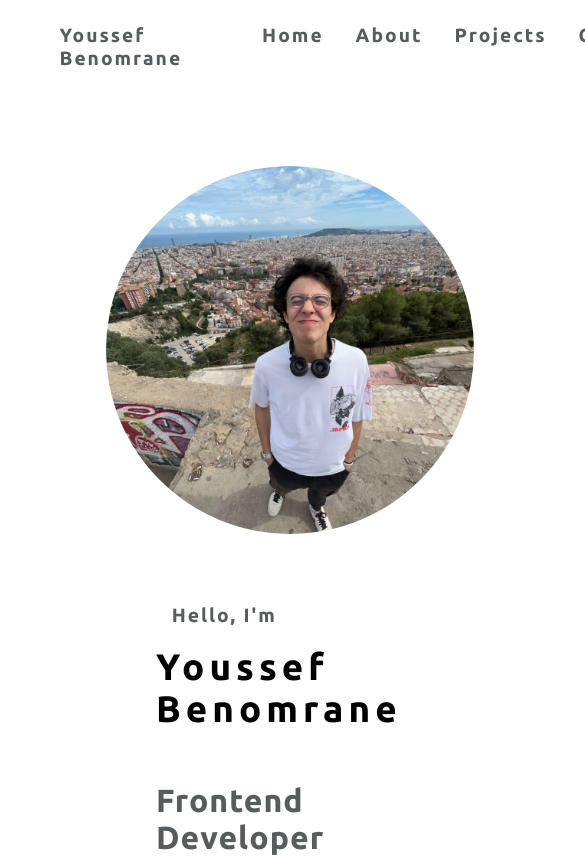
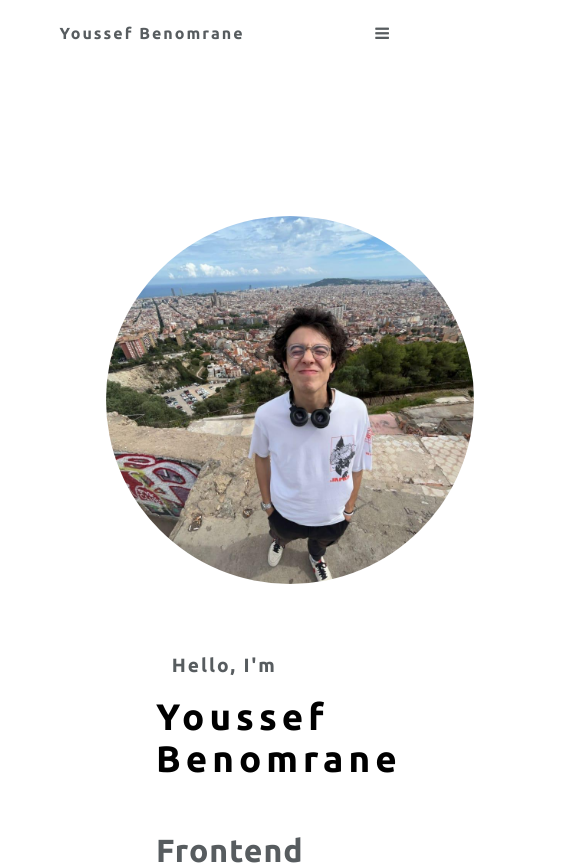
Before and after one commit to Youuusseff/Portfolio, a React (Create React App) app in the folder portfolio/: page / in a window 390 px wide. Shown: the top 865 px of the page, 585 px wide, since content can reach past the window. Built offline with nearby package versions, Linux system fonts and the light colour scheme.

Commit message:
dropdown menu

```diff
--- a/portfolio/src/App.css
+++ b/portfolio/src/App.css
@@ -2,21 +2,32 @@
 .App{
   font-family: 'Ubuntu', sans-serif;
   letter-spacing: 2px;
+  width: 100%;
+  margin: 0;
 }
 
 .main-nav{
+  width: 85%;
   margin-top: 1.5rem;
   margin-left: 5%;
   margin-right: 10%;
   font-weight: 700;
   color: rgb(87, 92, 95);
-  font-size: 1.2rem;
+  font-size: 1.2=rem;
   list-style-type: none;
   display: flex;
   flex-direction: row;
   justify-content: space-between;
   flex-wrap: nowrap;
   overflow: hidden;
+}
+nav{
+  min-height: 6rem;
+  height: fit-content;
+}
+
+.icon{
+  display: none;
 }
 
 .right-nav{
@@ -31,11 +42,45 @@
 .right-nav > ul > li {
   padding-left: 2rem;
 }
-@media(max-width:730px){
-  .main-nav{
-    overflow: visible;
+@media(max-width:950px){
+  .dropdown-item{
+    display: none;
+  }
+
+  .icon{
+    display: block;
+  }
+
+}
+
+@media screen and (max-width: 950px) {
+
+  .right-nav.responsive {
+    position: relative;
+  }
+  .right-nav.responsive ul {
+    display: flex;
+    flex-direction: column;
+  }
+  .right-nav.responsive .icon {
+    position: absolute;
+    right: 0;
+    top: 0;
+  }
+  .right-nav.responsive li {
+    display: block;
+    float: none;
+  }
+  .right-nav.responsive .dropdown-item{
+    padding: 0.5rem;
+    margin-right: 2rem;
+    border-bottom: 1px solid black;
+  }
+  .right-nav.responsive .dropdown-item:hover{
+    background-color: rgba(132, 135, 137, 0.7);
   }
 }
+
 .img-pdp{
   width: 23rem;
   height: 23rem;
@@ -57,21 +102,7 @@
   margin-right: 5rem;
   width: 30%;
 }
-@media screen and (max-width:1217px) {
-  .Home{
-    display: flex;
-    flex-direction: column;
-    justify-content: center;
-    align-items: center;
-  }
-  .pdp-wrapper{
-    width: 25%;
-    margin-bottom: 3rem;
-  }
-  .description{
-    margin-left: 50%;
-  }
-}
+
 .description{
   width: 35%;
   padding-left: 0;
--- a/portfolio/src/components/Navbar.js
+++ b/portfolio/src/components/Navbar.js
@@ -1,16 +1,28 @@
 import React from 'react'
 export default function Navbar() {
+  function dropDown() {
+    var x = document.getElementById("my-nav");
+    console.log(x);
+    if (x.className === "right-nav") {
+      x.className += " responsive";
+    } else {
+      x.className = "right-nav";
+    }
+  }
   return (
     <>
+      <link rel="stylesheet" href="https://cdnjs.cloudflare.com/ajax/libs/font-awesome/4.7.0/css/font-awesome.min.css"></link>
       <nav className='navbar'>
         <ul className='main-nav'>
           <li>Youssef Benomrane</li>
-          <li className='right-nav'>
+          <li className='right-nav' id='my-nav'>
             <ul>
-              <li>Home</li>
-              <li>About</li>
-              <li>Projects</li>
-              <li>Contact</li>
+              <li className='dropdown-item'>Home</li>
+              <li className='dropdown-item'>About</li>
+              <li className='dropdown-item'>Projects</li>
+              <li className='dropdown-item'>Contact</li>
+              <li className="icon" onClick={()=>dropDown()}>
+                  <i class="fa fa-bars"></i></li>
             </ul>
           </li>
         </ul>
```
